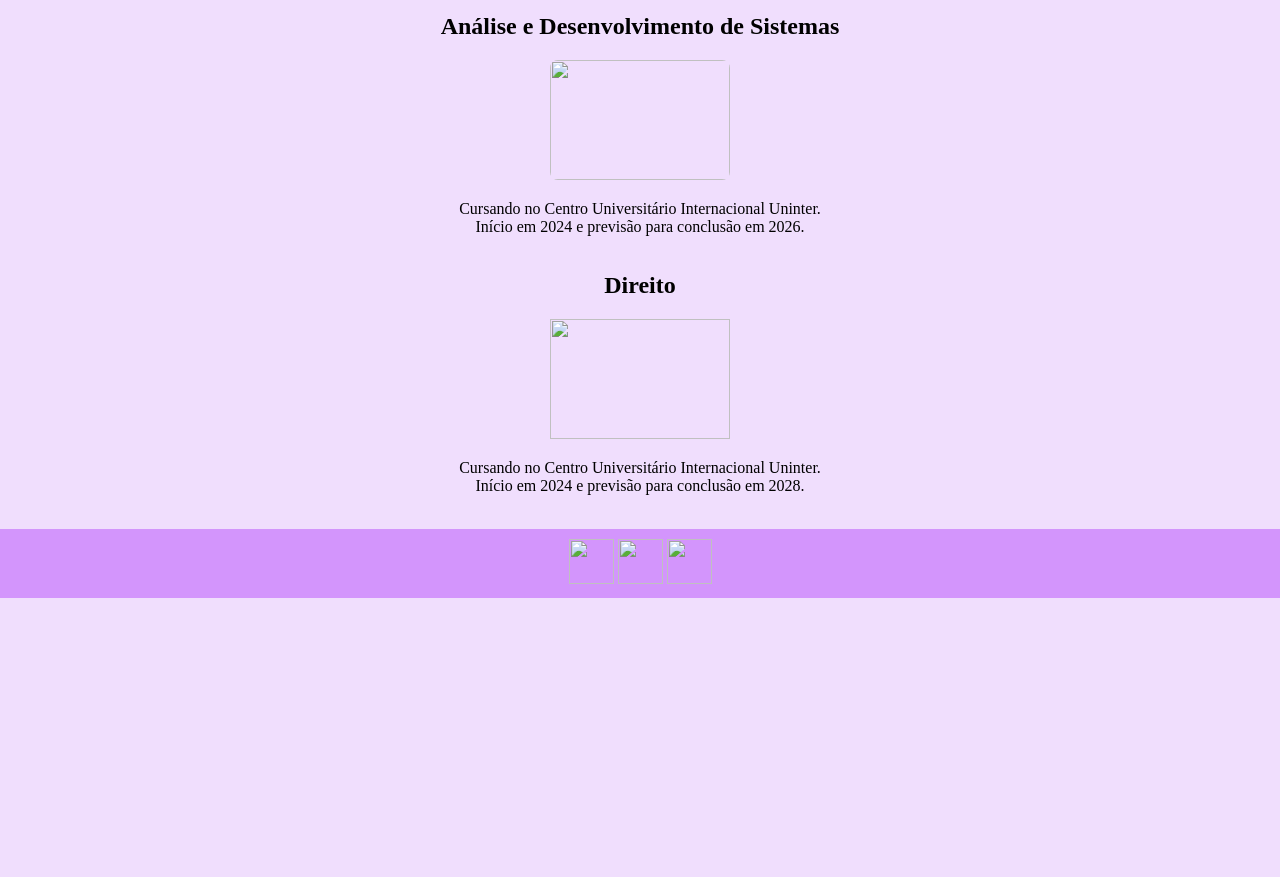
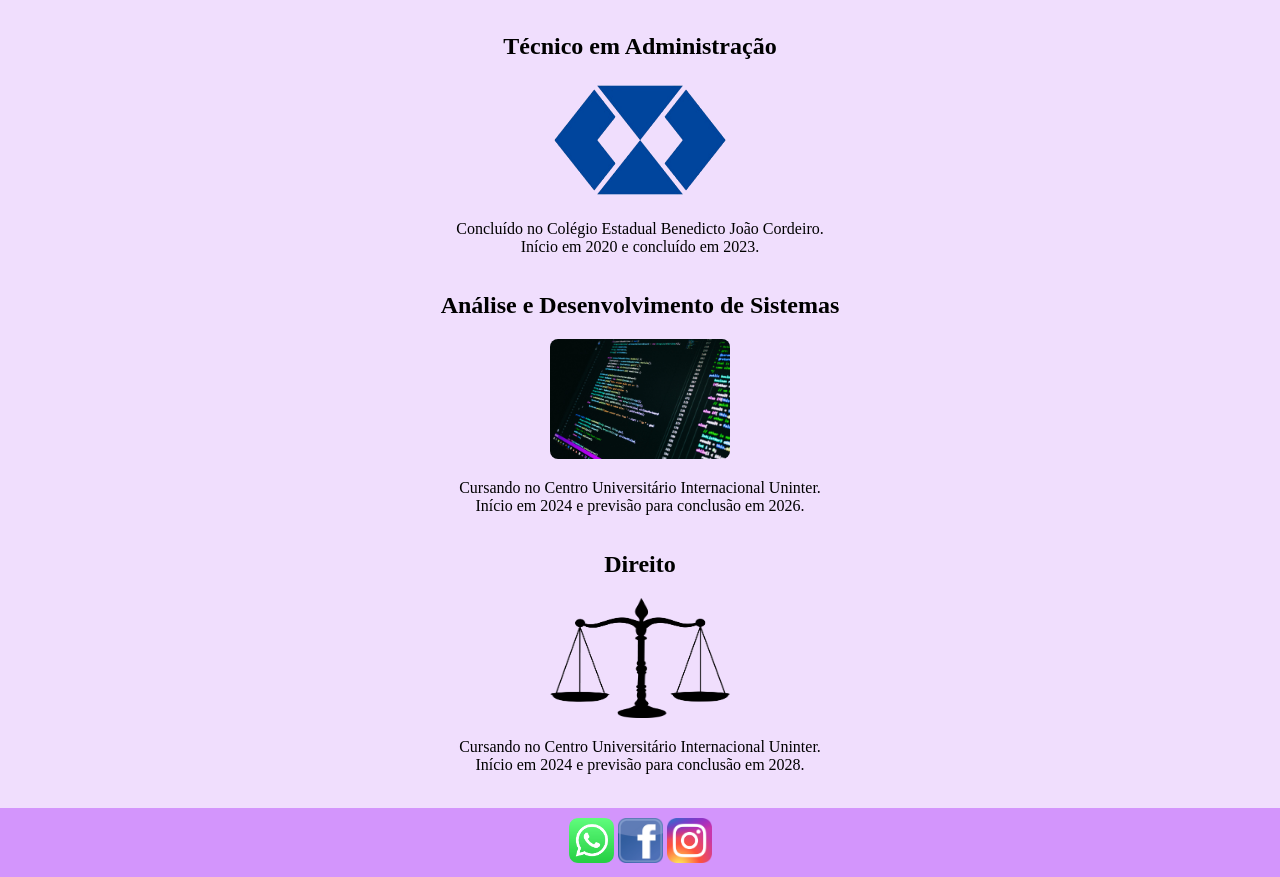
Before and after one commit to dossantos15/robertasantos.github.io, a plain HTML site: page formacao.html in a window 1280 px wide. Shown: the part 533-1410 px from the top of the page. Before the commit the page ends 1131 px from the top, so only its background shows below. Drawn offline with Linux system fonts and the light colour scheme.

Commit message:
Update formacao.html

```diff
--- a/formacao.html
+++ b/formacao.html
@@ -20,7 +20,7 @@
     <br>
     <div class="container wrapper">
         <aside class="imagem_nuvem">
-            <img src="img_nuvem.png"> <!--Imagem feita no Canva-->
+            <img src="img/img_nuvem.png"> <!--Imagem feita no Canva-->
         </aside>
         <section class="principal"> <!--Parte principal, onde falo sobre minha formação acadêmica-->
             <h1>Formação Acadêmica</h1>
@@ -28,17 +28,17 @@
             <div class="card2">
                 <div class="img2">
                     <h2>Técnico em Administração</h2>
-                    <img src="img_adm.png" width="180px" height="120px">
+                    <img src="img/img_adm.png" width="180px" height="120px">
                     <p>Concluído no Colégio Estadual Benedicto João Cordeiro. <br> Início em 2020 e concluído em 2023.</p>
                 </div>
                 <div class="img2">
                     <h2>Análise e Desenvolvimento de Sistemas</h2>
-                    <img src="img_ads.jpg" width="180px" height="120px" style="border-radius: 0.5rem;">
+                    <img src="img/img_ads.jpg" width="180px" height="120px" style="border-radius: 0.5rem;">
                     <p>Cursando no Centro Universitário Internacional Uninter. <br> Início em 2024 e previsão para conclusão em 2026.</p>
                 </div>
                 <div class="img2">
                     <h2>Direito</h2>
-                    <img src="img_direito.png" width="180px" height="120px">
+                    <img src="img/img_direito.png" width="180px" height="120px">
                     <p>Cursando no Centro Universitário Internacional Uninter. <br> Início em 2024 e previsão para conclusão em 2028.</p>
                 </div>
             </div>
@@ -48,9 +48,9 @@
     <footer class="container">
         <div>
             <aside class="imagem_rodape"> <!--As imagens de redes socias abaixo são apenas de "enfeite", mas se fosse o caso, poderiam ter links, onde redireciona o usuáro para a página-->
-                <img src="img_whats.png" width="45px" height="45px">
-                <img src="img_face.png" width="45px" height="45px">
-                <img src="img_insta.png" width="45px" height="45px">
+                <img src="img/img_whats.png" width="45px" height="45px">
+                <img src="img/img_face.png" width="45px" height="45px">
+                <img src="img/img_insta.png" width="45px" height="45px">
             </aside>
         </div>
     </footer>
```
